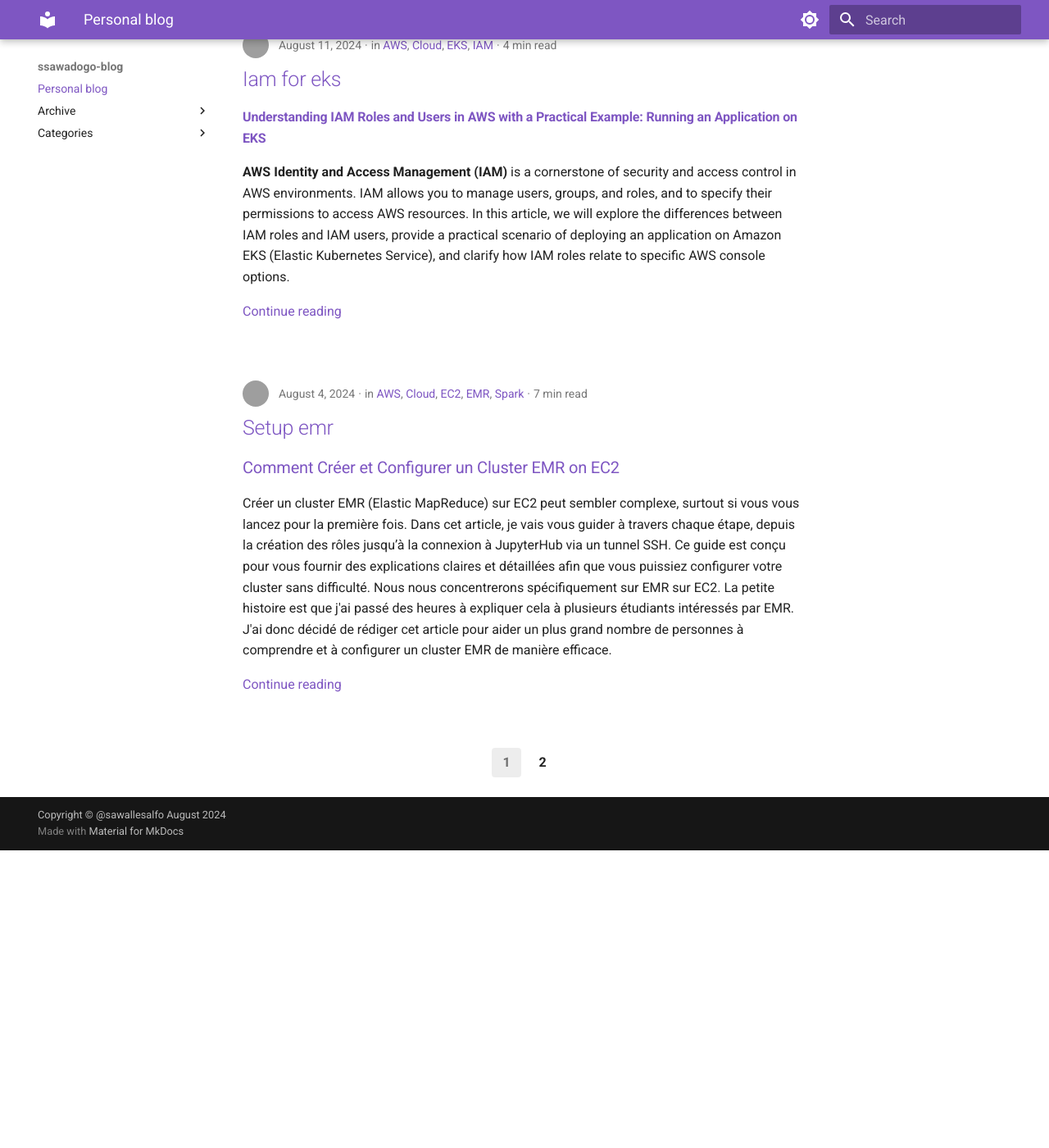
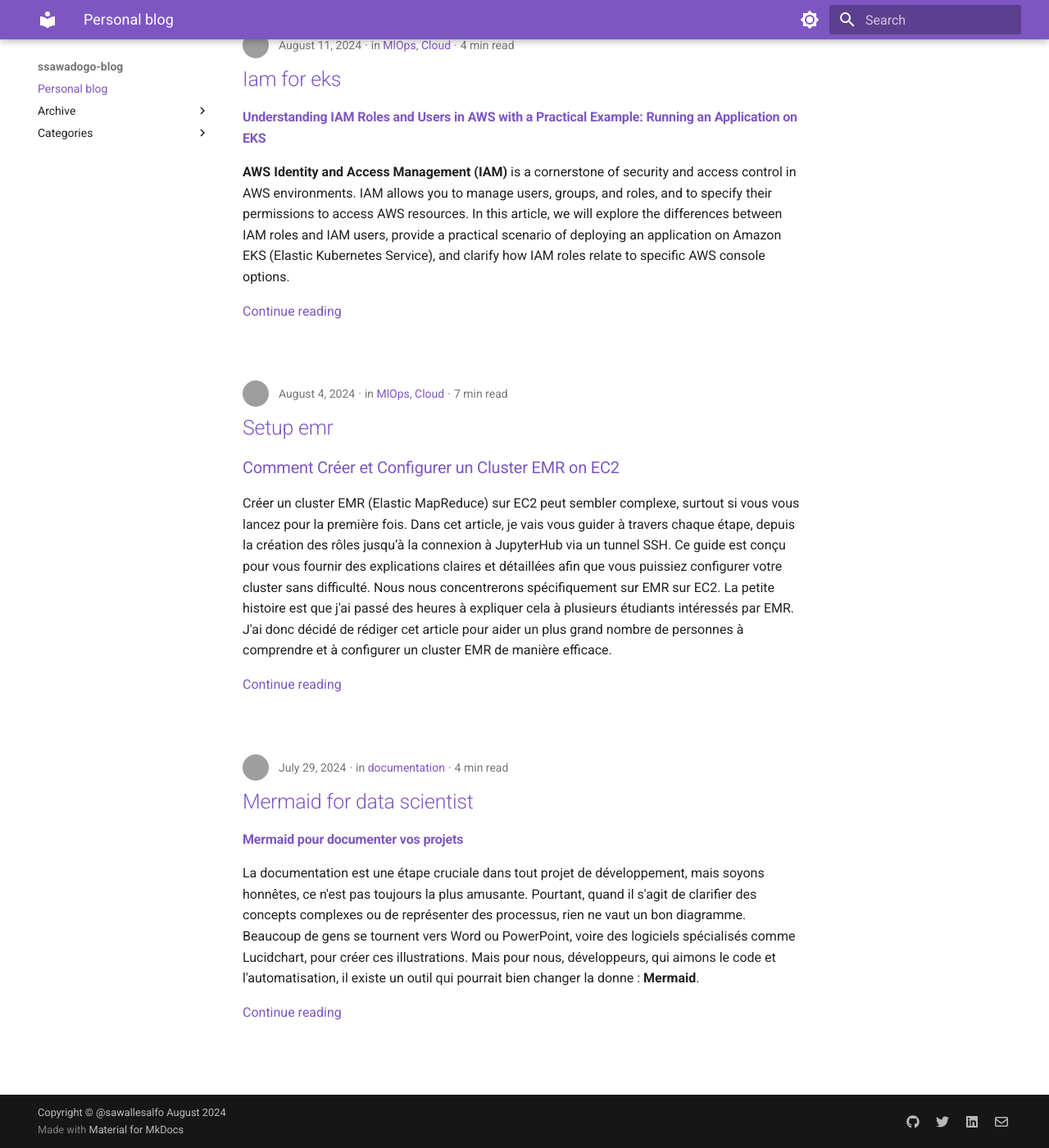
Before and after one commit to sawallesalfo/blog, an MkDocs documentation site: the page built from docs/index.md, in a window 1280 px wide and 1400 px high, scrolled down 3165 px. Shown: the whole window at 82% size. Built offline with MkDocs 1.6.1 and Material for MkDocs 9.7.7, drawn with Linux system fonts in a browser that asks for light colours; before the commit the page ends 4202 px from its top, so only the background shows below that; grey boxes are pictures that could not be loaded.

Commit message:
:sparkles: add social media and remove some tags pagination=20

```diff
--- a/docs/posts/iam_for_eks.md
+++ b/docs/posts/iam_for_eks.md
@@ -3,10 +3,8 @@ date: 2024-08-11
 authors:
     - ssawadogo
 categories:
-    - AWS
+    - MLOps
     - Cloud
-    - EKS
-    - IAM
 ---
 
 ### Understanding IAM Roles and Users in AWS with a Practical Example: Running an Application on EKS
--- a/docs/posts/setup_emr.md
+++ b/docs/posts/setup_emr.md
@@ -3,11 +3,8 @@ date: 2024-08-04
 authors:
     - ssawadogo
 categories:
-    - AWS
+    - MLOps
     - Cloud
-    - EC2
-    - EMR
-    - Spark
 ---
 
 ## Comment Créer et Configurer un Cluster  EMR on EC2
--- a/mkdocs.yml
+++ b/mkdocs.yml
@@ -32,11 +32,13 @@ theme:
 plugins:
   - blog:
         blog_dir: .
+        pagination_per_page: 20
+
   - glightbox
   - search
   - git-revision-date-localized:
       type: iso_date
-      fallback_to_build_date: true
+      fallback_to_build_date: false # date de revison
 
 markdown_extensions:
     - abbr
@@ -82,3 +84,18 @@ extra_javascript:
   - javascripts/mathjax.js  # Custom MathJax configuration for rendering math equations
   - https://polyfill.io/v3/polyfill.min.js?features=es6  # Polyfill for older browsers
   - https://cdn.jsdelivr.net/npm/mathjax@3/es5/tex-mml-chtml.js  # MathJax library for LaTeX math rendering
+
+extra:
+  social:
+    - icon: fontawesome/brands/github
+      name: My GitHub
+      link: https://github.com/sawadogosalif
+    - icon: fontawesome/brands/twitter
+      name: My Twitter
+      link: https://x.com/sawallesalfo
+    - icon: fontawesome/brands/linkedin
+      name: My LinkedIn
+      link: https://www.linkedin.com/in/alif-sawadogo-statistician
+    - icon: /fontawesome/regular/envelope
+      name: send me an email
+      link: mailto:<salif.sawadogo.pro@gmail.com>
```
